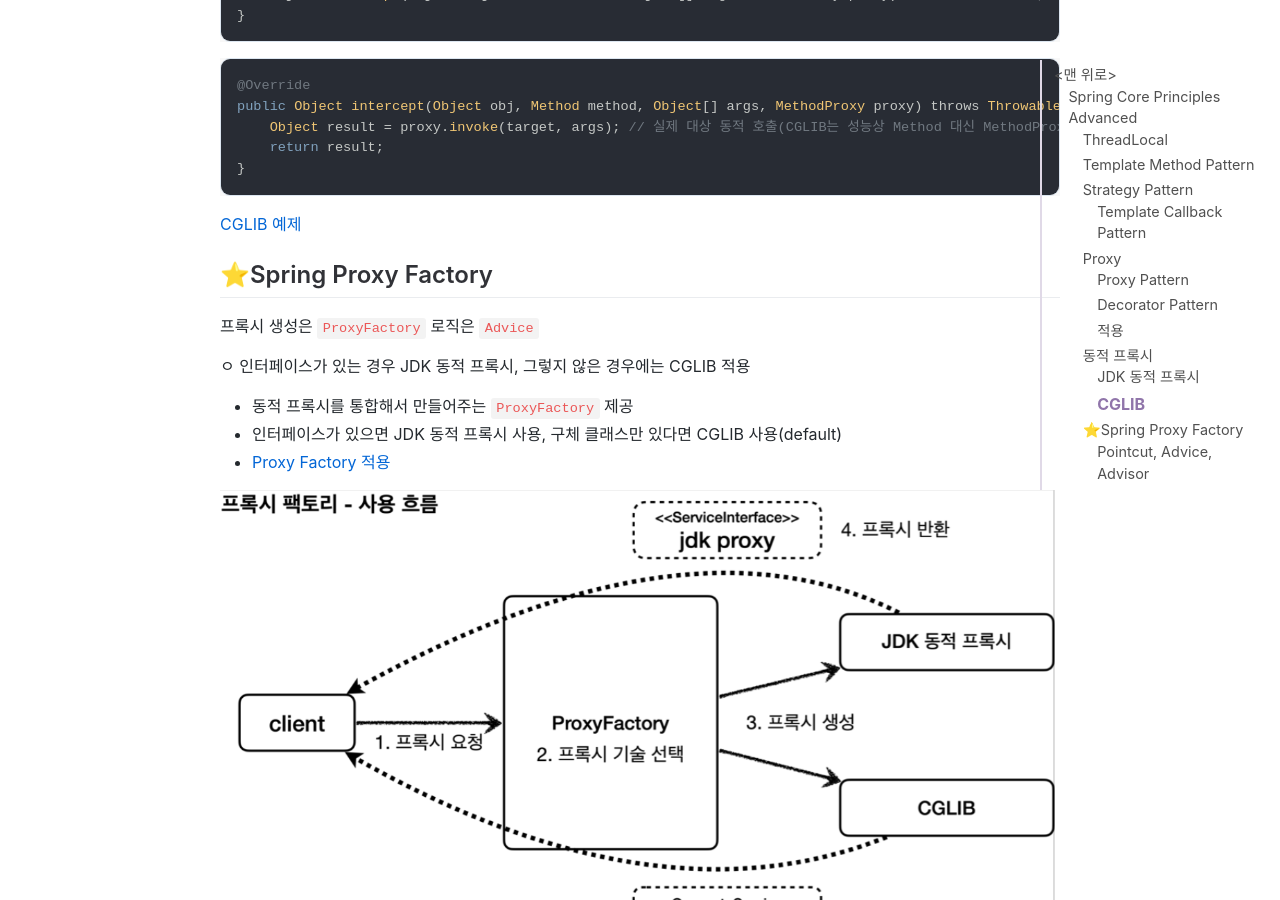
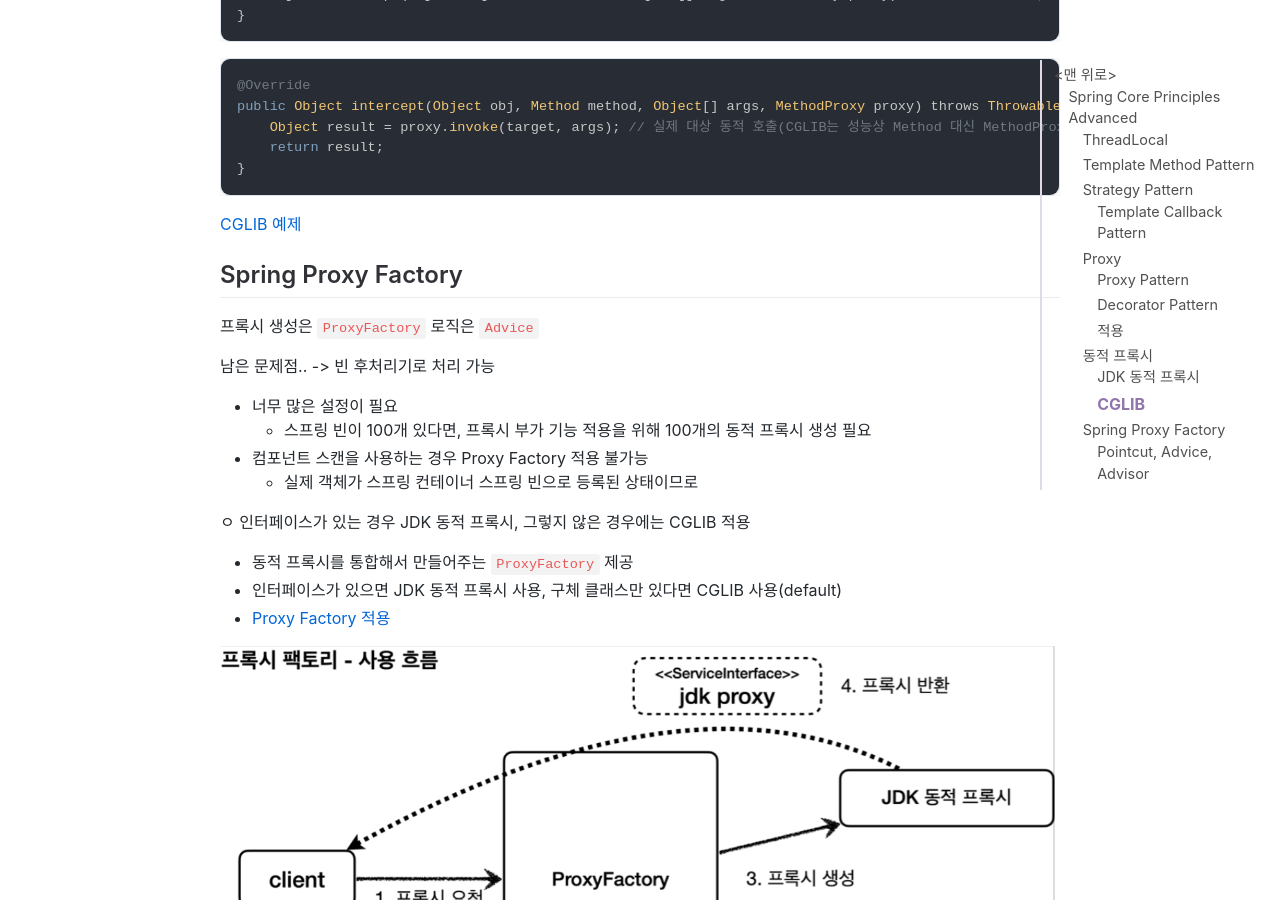
Before and after one commit to jihunparkme/jihunparkme.github.io, a Jekyll site: the page built from _posts/2022-11-20-Spring-Core-Principles-Advanced.md, in a window 1280 px wide and 900 px high, scrolled down 13004 px. Built offline with Jekyll 4.4.1, drawn with Linux system fonts in a browser that asks for light colours; nearby versions of some CDN libraries; comment, search, counter and statistics services are not loaded.

Commit message:
[스프링이 지원하는 프록시] 정리

```diff
--- a/_posts/2022-11-20-Spring-Core-Principles-Advanced.md
+++ b/_posts/2022-11-20-Spring-Core-Principles-Advanced.md
@@ -425,9 +425,16 @@ public Object intercept(Object obj, Method method, Object[] args, MethodProxy pr
 
 [CGLIB 예제](https://github.com/jihunparkme/Inflearn-Spring-Core-Principles-Advanced/commit/b5f3e1b8da984c1e91fc29365fcf606861340238)
 
-## ⭐️Spring Proxy Factory
+## Spring Proxy Factory
 
 프록시 생성은 `ProxyFactory` 로직은 `Advice`
+
+남은 문제점.. -> 빈 후처리기로 처리 가능
+
+- 너무 많은 설정이 필요
+  - 스프링 빈이 100개 있다면, 프록시 부가 기능 적용을 위해 100개의 동적 프록시 생성 필요
+- 컴포넌트 스캔을 사용하는 경우 Proxy Factory 적용 불가능
+  - 실제 객체가 스프링 컨테이너 스프링 빈으로 등록된 상태이므로
 
 ㅇ 인터페이스가 있는 경우 JDK 동적 프록시, 그렇지 않은 경우에는 CGLIB 적용
 - 동적 프록시를 통합해서 만들어주는 `ProxyFactory` 제공
```
Also changed, not shown: other parts of _posts/2022-11-20-Spring-Core-Principles-Advanced.md (+1 -1 lines).
